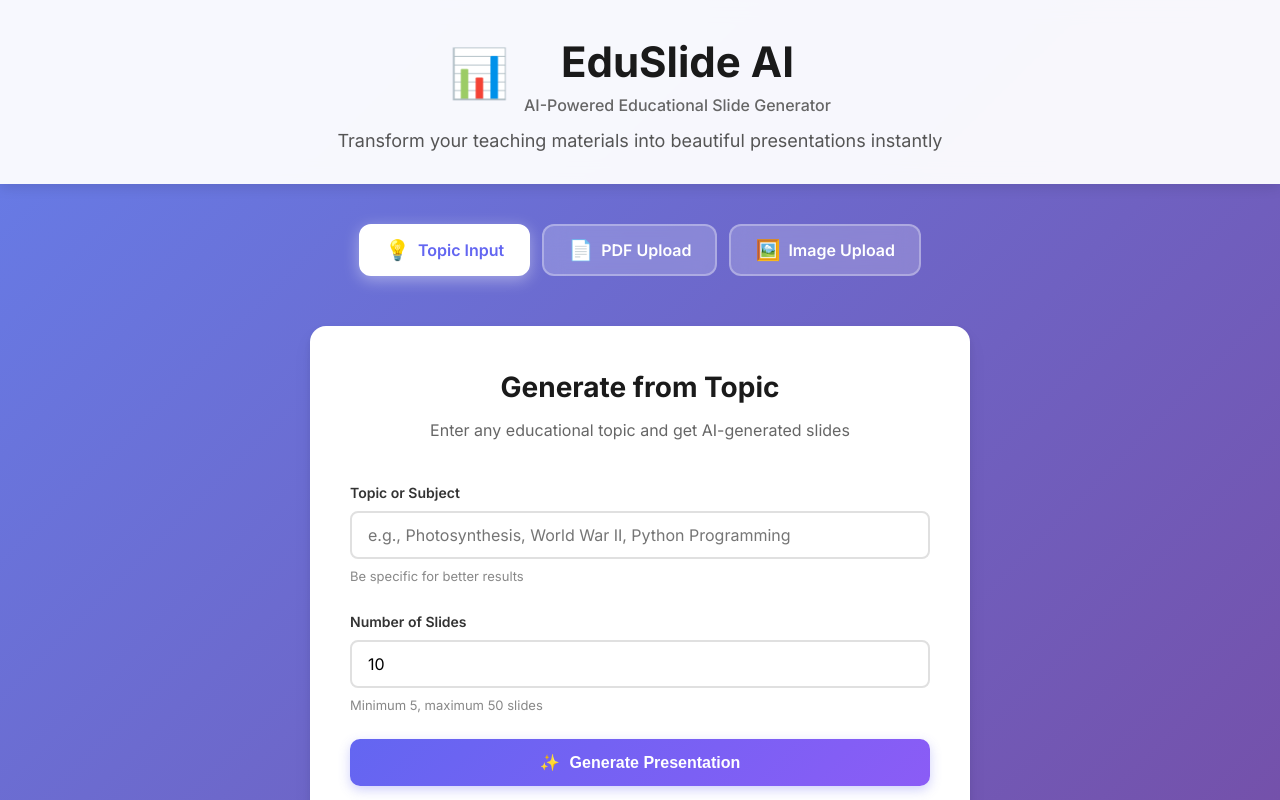
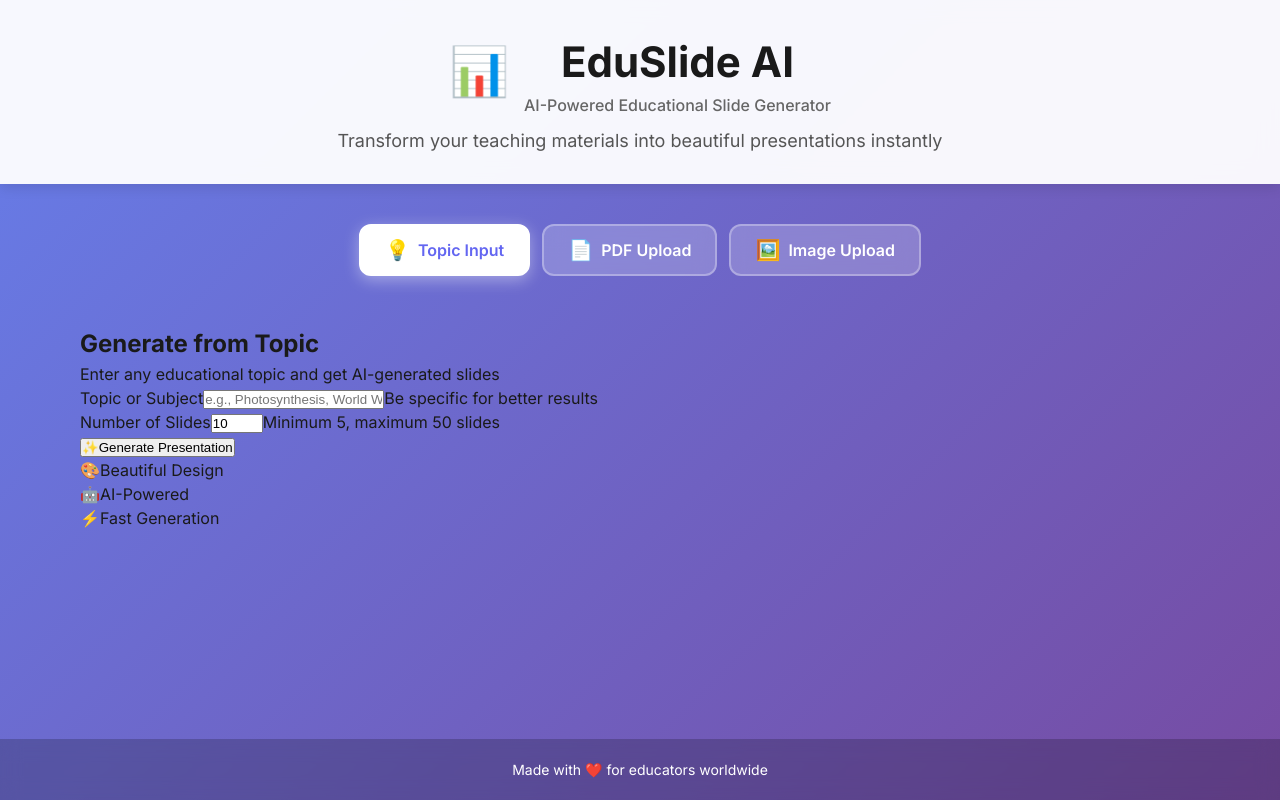
Before and after one commit to hinasaqib41-rgb/eduslide_frontend, a React (Vite) app: page / in a window 1280 px wide. Shown: the top 800 px of the page. Built offline with nearby package versions, Linux system fonts and the light colour scheme; no server answers.

Commit message:
Update Generator.css

```diff
--- a/src/components/Generator.css
+++ b/src/components/Generator.css
@@ -1,282 +1,41 @@
 .generator-container {
-  max-width: 700px;
-  margin: 0 auto;
   padding: 20px;
 }
 
-.generator-card {
-  background: white;
-  border-radius: 16px;
-  box-shadow: 0 4px 6px rgba(0, 0, 0, 0.07), 0 10px 20px rgba(0, 0, 0, 0.05);
-  padding: 40px;
-  animation: slideUp 0.5s ease-out;
+.upload-box {
+  margin-bottom: 30px;
+  display: flex;
+  gap: 10px;
+  justify-content: center;
 }
 
-@keyframes slideUp {
-  from {
-    opacity: 0;
-    transform: translateY(20px);
-  }
-  to {
-    opacity: 1;
-    transform: translateY(0);
-  }
+.slide-card {
+  background: #ffffff;
+  border: 1px solid #e0e0e0;
+  border-radius: 12px;
+  padding: 24px;
+  margin-bottom: 20px;
+  text-align: left;
+  box-shadow: 0 4px 12px rgba(0,0,0,0.05);
 }
 
-.card-header {
-  text-align: center;
-  margin-bottom: 40px;
+.slide-card h3 {
+  color: #2c3e50;
+  border-bottom: 2px solid #3498db;
+  padding-bottom: 8px;
 }
 
-.card-header h2 {
-  font-size: 28px;
-  font-weight: 700;
-  color: #1a1a1a;
-  margin: 0 0 10px 0;
+.example-box {
+  background: #f8f9fa;
+  border-left: 4px solid #2ecc71;
+  padding: 12px;
+  margin-top: 15px;
+  border-radius: 4px;
 }
 
-.card-header p {
-  font-size: 16px;
-  color: #666;
-  margin: 0;
+.visual-suggestion {
+  font-size: 0.85rem;
+  color: #7f8c8d;
+  margin-top: 10px;
+  font-style: italic;
 }
-
-.generator-form {
-  display: flex;
-  flex-direction: column;
-  gap: 24px;
-}
-
-.form-group {
-  display: flex;
-  flex-direction: column;
-  gap: 8px;
-}
-
-.form-group label {
-  font-size: 14px;
-  font-weight: 600;
-  color: #333;
-}
-
-.form-input {
-  width: 100%;
-  padding: 12px 16px;
-  font-size: 16px;
-  border: 2px solid #e0e0e0;
-  border-radius: 8px;
-  outline: none;
-  transition: all 0.3s ease;
-  font-family: 'Inter', sans-serif;
-}
-
-.form-input:focus {
-  border-color: #6366f1;
-  box-shadow: 0 0 0 3px rgba(99, 102, 241, 0.1);
-}
-
-.form-input:disabled {
-  background-color: #f5f5f5;
-  cursor: not-allowed;
-}
-
-.form-hint {
-  font-size: 13px;
-  color: #888;
-}
-
-/* File Drop Zone */
-.file-drop-zone {
-  position: relative;
-  border: 2px dashed #d0d0d0;
-  border-radius: 12px;
-  padding: 40px 20px;
-  text-align: center;
-  transition: all 0.3s ease;
-  background: #fafafa;
-  cursor: pointer;
-}
-
-.file-drop-zone:hover {
-  border-color: #6366f1;
-  background: #f8f9ff;
-}
-
-.file-drop-zone.active {
-  border-color: #6366f1;
-  background: #f0f1ff;
-  transform: scale(1.02);
-}
-
-.file-drop-zone.has-file {
-  border-color: #10b981;
-  background: #f0fdf4;
-}
-
-.file-input {
-  display: none;
-}
-
-.file-label {
-  display: flex;
-  flex-direction: column;
-  align-items: center;
-  gap: 12px;
-  cursor: pointer;
-}
-
-.upload-icon {
-  font-size: 48px;
-}
-
-.file-icon {
-  font-size: 48px;
-}
-
-.upload-text {
-  font-size: 16px;
-  font-weight: 500;
-  color: #333;
-}
-
-.upload-hint {
-  font-size: 13px;
-  color: #888;
-}
-
-.file-name {
-  font-size: 16px;
-  font-weight: 500;
-  color: #333;
-  word-break: break-word;
-}
-
-.file-size {
-  font-size: 13px;
-  color: #888;
-}
-
-/* Image Preview */
-.image-preview {
-  display: flex;
-  flex-direction: column;
-  align-items: center;
-  gap: 12px;
-}
-
-.image-preview img {
-  max-width: 100%;
-  max-height: 200px;
-  border-radius: 8px;
-  object-fit: contain;
-}
-
-/* Error Message */
-.error-message {
-  display: flex;
-  align-items: center;
-  gap: 10px;
-  padding: 12px 16px;
-  background: #fee;
-  border: 1px solid #fcc;
-  border-radius: 8px;
-  color: #c33;
-  font-size: 14px;
-}
-
-.error-icon {
-  font-size: 18px;
-}
-
-/* Submit Button */
-.submit-button {
-  width: 100%;
-  padding: 14px 24px;
-  font-size: 16px;
-  font-weight: 600;
-  color: white;
-  background: linear-gradient(135deg, #6366f1 0%, #8b5cf6 100%);
-  border: none;
-  border-radius: 10px;
-  cursor: pointer;
-  transition: all 0.3s ease;
-  display: flex;
-  align-items: center;
-  justify-content: center;
-  gap: 10px;
-  box-shadow: 0 4px 12px rgba(99, 102, 241, 0.3);
-}
-
-.submit-button:hover:not(:disabled) {
-  transform: translateY(-2px);
-  box-shadow: 0 6px 16px rgba(99, 102, 241, 0.4);
-}
-
-.submit-button:active:not(:disabled) {
-  transform: translateY(0);
-}
-
-.submit-button:disabled {
-  opacity: 0.6;
-  cursor: not-allowed;
-  transform: none;
-}
-
-/* Spinner */
-.spinner {
-  width: 16px;
-  height: 16px;
-  border: 2px solid rgba(255, 255, 255, 0.3);
-  border-top-color: white;
-  border-radius: 50%;
-  animation: spin 0.8s linear infinite;
-}
-
-@keyframes spin {
-  to {
-    transform: rotate(360deg);
-  }
-}
-
-/* Features */
-.features {
-  display: flex;
-  justify-content: space-around;
-  margin-top: 32px;
-  padding-top: 32px;
-  border-top: 1px solid #e0e0e0;
-}
-
-.feature {
-  display: flex;
-  flex-direction: column;
-  align-items: center;
-  gap: 8px;
-  font-size: 13px;
-  color: #666;
-}
-
-.feature-icon {
-  font-size: 24px;
-}
-
-/* Responsive */
-@media (max-width: 768px) {
-  .generator-card {
-    padding: 30px 20px;
-  }
-
-  .card-header h2 {
-    font-size: 24px;
-  }
-
-  .features {
-    flex-direction: column;
-    gap: 16px;
-  }
-
-  .feature {
-    flex-direction: row;
-    justify-content: center;
-  }
-}
```
